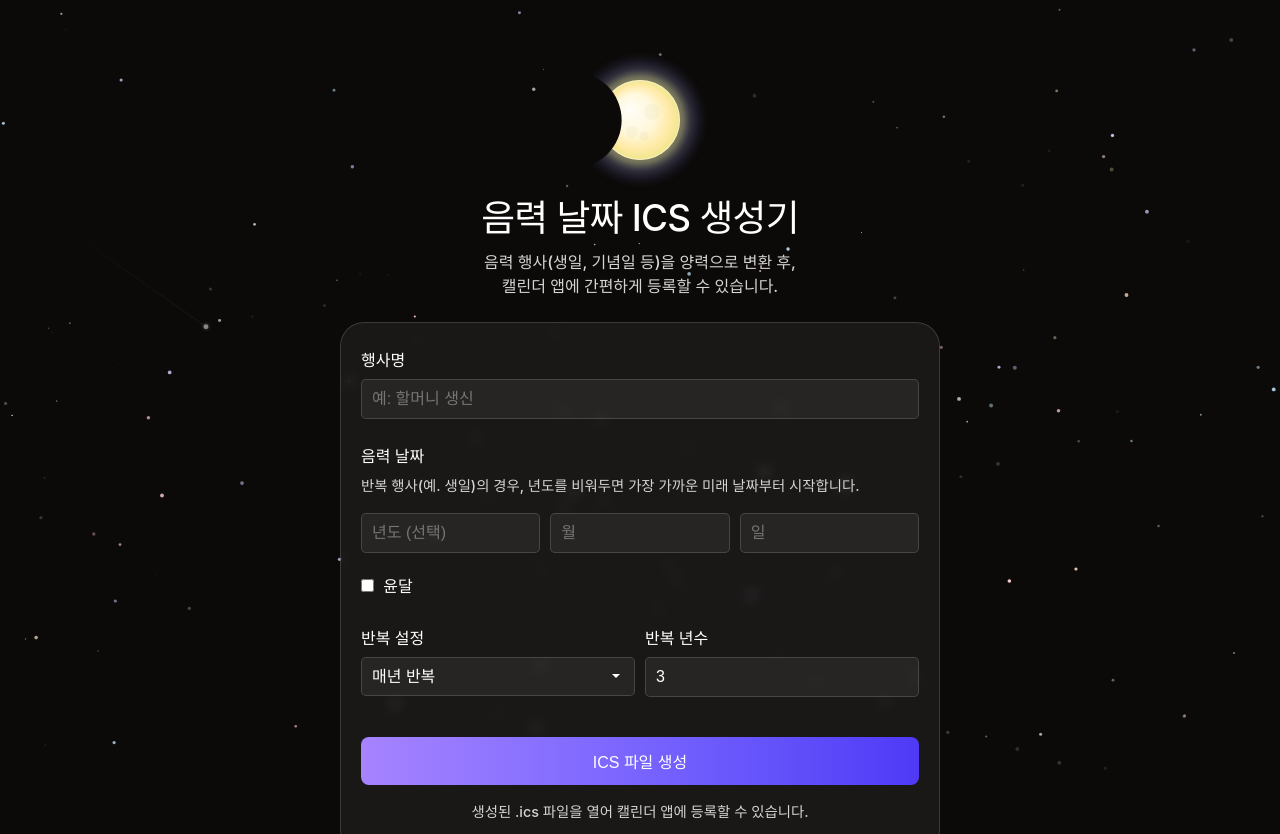
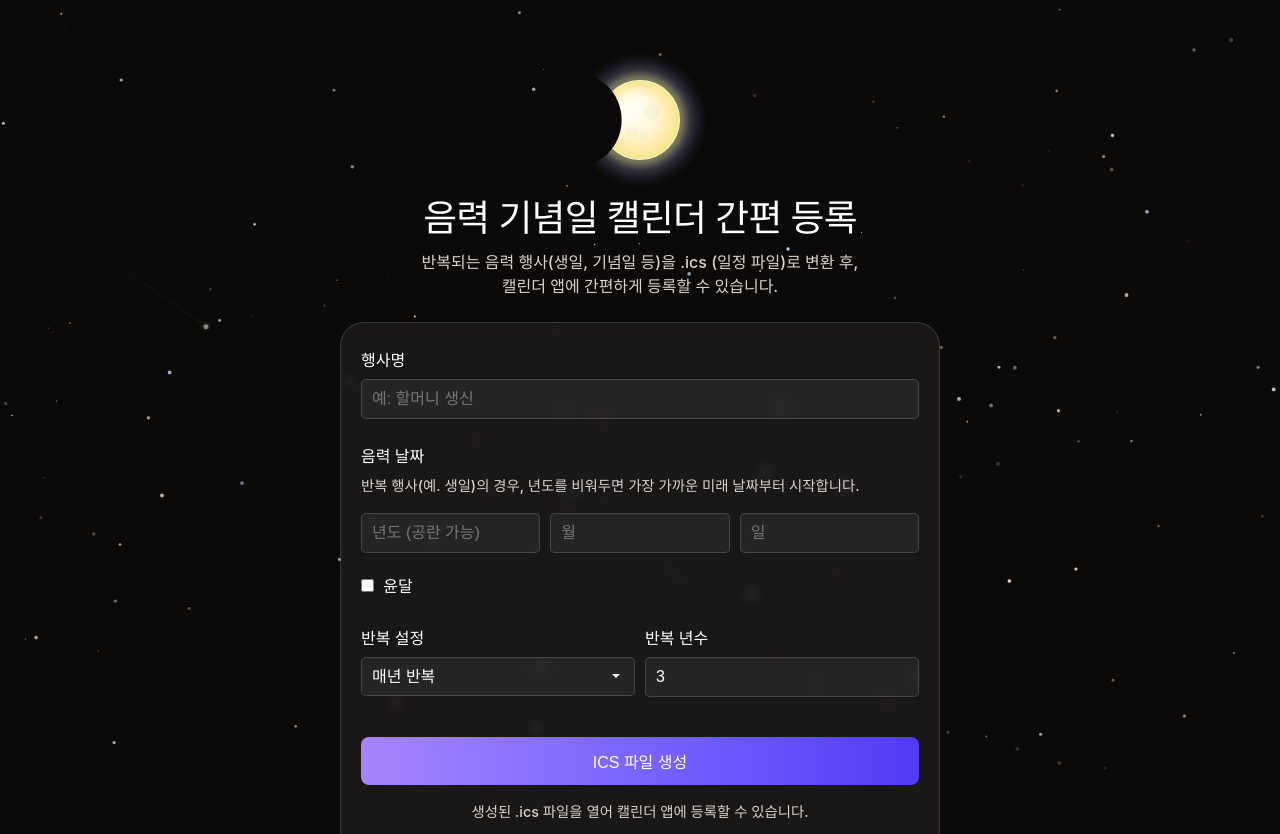
Before and after one commit to terrykwon/lunar-ics, a plain HTML site: page index.html in a window 1280 px wide. Shown: the top 834 px of the page. Drawn offline with Linux system fonts and the light colour scheme.

Commit message:
Edit descriptions

```diff
--- a/index.html
+++ b/index.html
@@ -3,11 +3,14 @@
   <head>
     <meta charset="UTF-8" />
     <meta name="viewport" content="width=device-width, initial-scale=1.0" />
-    <title>음력 날짜 ICS 생성기</title>
+    <title>음력 기념일 캘린더 간편 등록</title>
     <link rel="icon" type="image/x-icon" href="other/favicon.ico" />
     <meta property="og:image" content="other/og-image.jpg" />
-    <meta property="og:title" content="음력 날짜 ICS 생성기" />
-    <meta property="og:description" content="음력 행사(생일, 기념일 등)을 양력으로 변환 후, 캘린더 앱에 간편하게 등록할 수 있습니다." />
+    <meta property="og:title" content="음력 기념일 캘린더 간편 등록" />
+    <meta
+      property="og:description"
+      content="음력 행사(생일, 기념일 등)을 양력으로 변환 후, 캘린더 앱에 간편하게 등록할 수 있습니다."
+    />
     <style>
       * {
         margin: 0;
@@ -239,10 +242,10 @@
   </head>
   <body>
     <div class="moon-container" id="moonContainer"></div>
-    <h1>음력 날짜 ICS 생성기</h1>
+    <h1>음력 기념일 캘린더 간편 등록</h1>
     <p class="title-description">
-      음력 행사(생일, 기념일 등)을 양력으로 변환 후, <br />캘린더 앱에 간편하게
-      등록할 수 있습니다.
+      반복되는 음력 행사(생일, 기념일 등)을 .ics (일정 파일)로 변환 후,
+      <br />캘린더 앱에 간편하게 등록할 수 있습니다.
     </p>
     <div class="container">
       <form id="lunarForm">
@@ -266,7 +269,7 @@
             <input
               type="number"
               id="lunarYear"
-              placeholder="년도 (선택)"
+              placeholder="년도 (공란 가능)"
               min="1900"
               max="2100"
             />
@@ -331,7 +334,15 @@
 
     <footer>
       <div class="footer-content">
-        <div class="footer-author">Made with ❤️ by <a href="https://terrykwon.com" target="_blank" rel="noopener noreferrer">terrykwon</a></div>
+        <div class="footer-author">
+          Made with ❤️ by
+          <a
+            href="https://terrykwon.com"
+            target="_blank"
+            rel="noopener noreferrer"
+            >terrykwon</a
+          >
+        </div>
         <span>|</span>
         <a
           href="https://github.com/terrykwon/lunar-ics"
```
